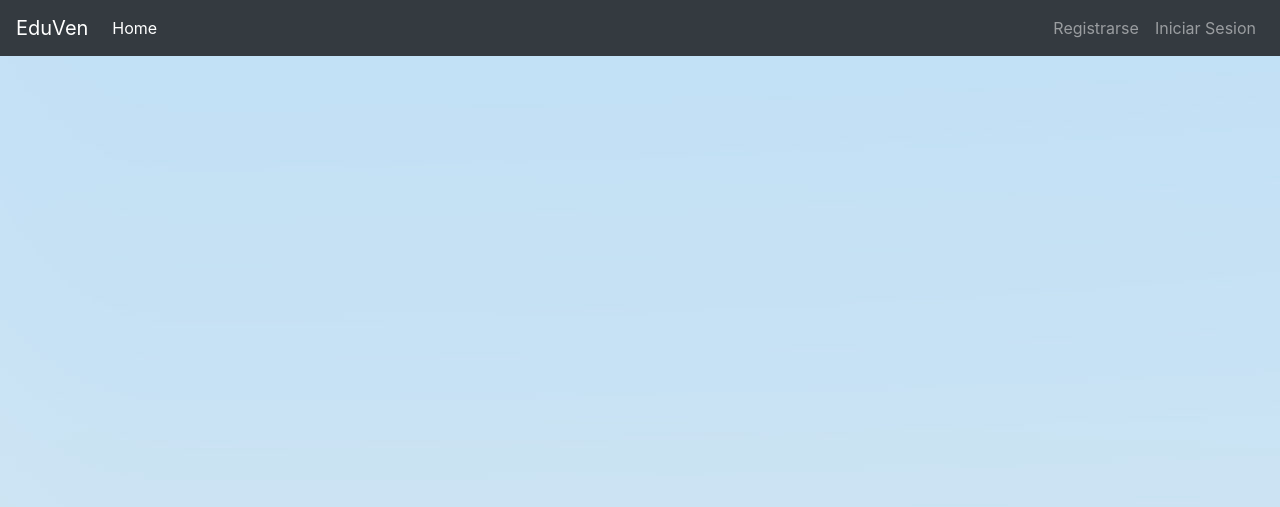
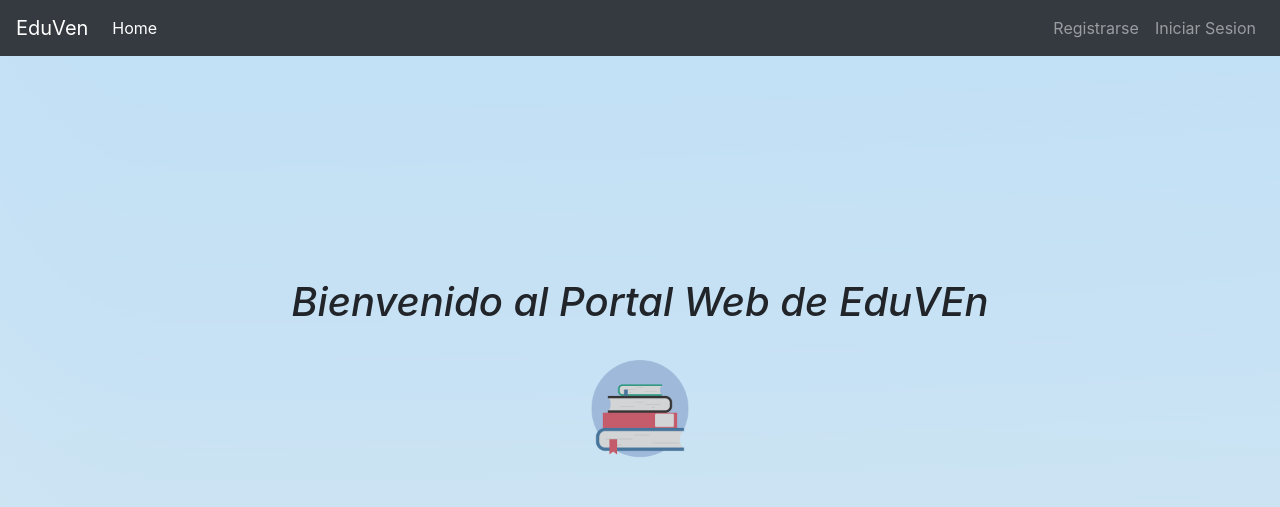
Before and after one commit to AlfredoHC07/Eduven, a Flask app: page / in a window 1280 px wide. Shown: the top 507 px of the page. Run offline with Flask 2, Linux system fonts and the light colour scheme.

Commit message:
[ADD] vista home

```diff
--- a/eduven/static/css/home.css
+++ b/eduven/static/css/home.css
@@ -0,0 +1,11 @@
+.contenedor {
+    position: relative;
+}
+
+.contenido {
+    /* centrar vertical y horizontalmente */
+    position: absolute;
+    top: 50%;
+    left: 50%;
+    margin: -25px 0 0 -25px; /* aplicar a top y al margen izquierdo un valor negativo para completar el centrado del elemento hijo */
+}
--- a/eduven/templates/home/home.html
+++ b/eduven/templates/home/home.html
@@ -3,7 +3,14 @@
 {% block title %}Home{% endblock %}
 
 {% block customCSS %}
+    <link rel="stylesheet" href="{{ url_for('static', filename='css/home.css') }}">
 {% endblock %}
 
 {% block body %}
+    <div class="text-center">
+        <div class="container">
+            <h1 style="padding-top: 20%;"><i>Bienvenido al Portal Web de EduVEn</i></h1>
+            <img class="mb-4" src="{{ url_for('static', filename='img/welcome.png') }}" alt="" width="150" height="150">
+        </div>
+    </div>
 {% endblock %}
```
Also changed, not shown: eduven/static/img/welcome.png (added).
